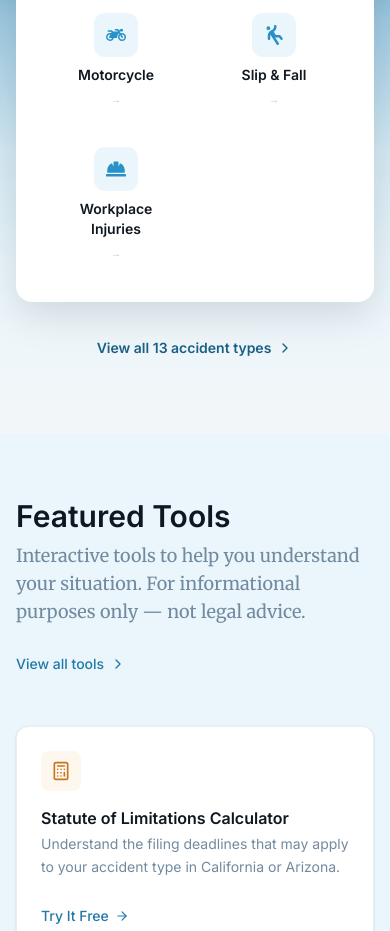
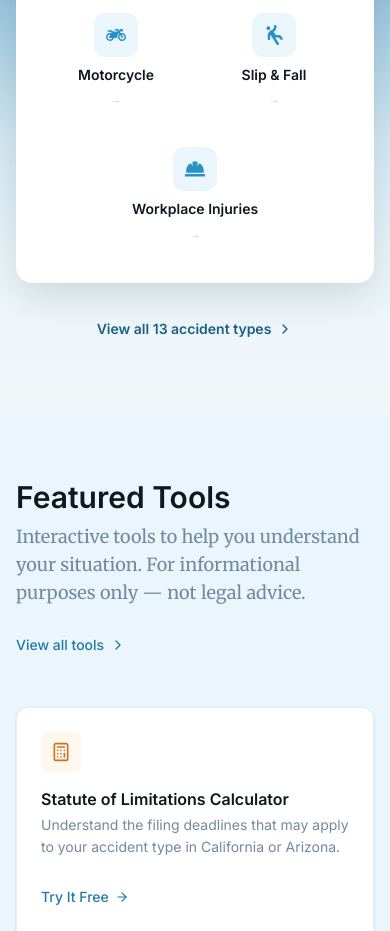
Before and after one commit to the-comet-companies/accident-path, a Next.js app: page / in a window 390 px wide. Shown: the part 3180-4111 px from the top of the page. Built offline with nearby package versions, Linux system fonts and the light colour scheme.

Commit message:
fix: center orphaned 5th accident card on mobile grid

```diff
--- a/app/page.tsx
+++ b/app/page.tsx
@@ -348,7 +348,7 @@ export default function Home() {
                   key={accident.slug}
                   href={`/accidents/${accident.slug}`}
                   data-animate="accident-card"
-                  className="group flex flex-col items-center text-center gap-2 p-4 rounded-xl hover:bg-primary-50 transition-colors duration-200 focus-visible:outline-2 focus-visible:outline-offset-2 focus-visible:outline-primary-500"
+                  className="group flex flex-col items-center text-center gap-2 p-4 rounded-xl hover:bg-primary-50 transition-colors duration-200 focus-visible:outline-2 focus-visible:outline-offset-2 focus-visible:outline-primary-500 last:col-span-2 sm:last:col-span-1"
                 >
                   <div className="w-11 h-11 rounded-[11px] bg-primary-50 group-hover:bg-white flex items-center justify-center text-primary-500 shrink-0 transition-colors duration-200">
                     {ACCIDENT_ICONS[accident.slug]}
```
